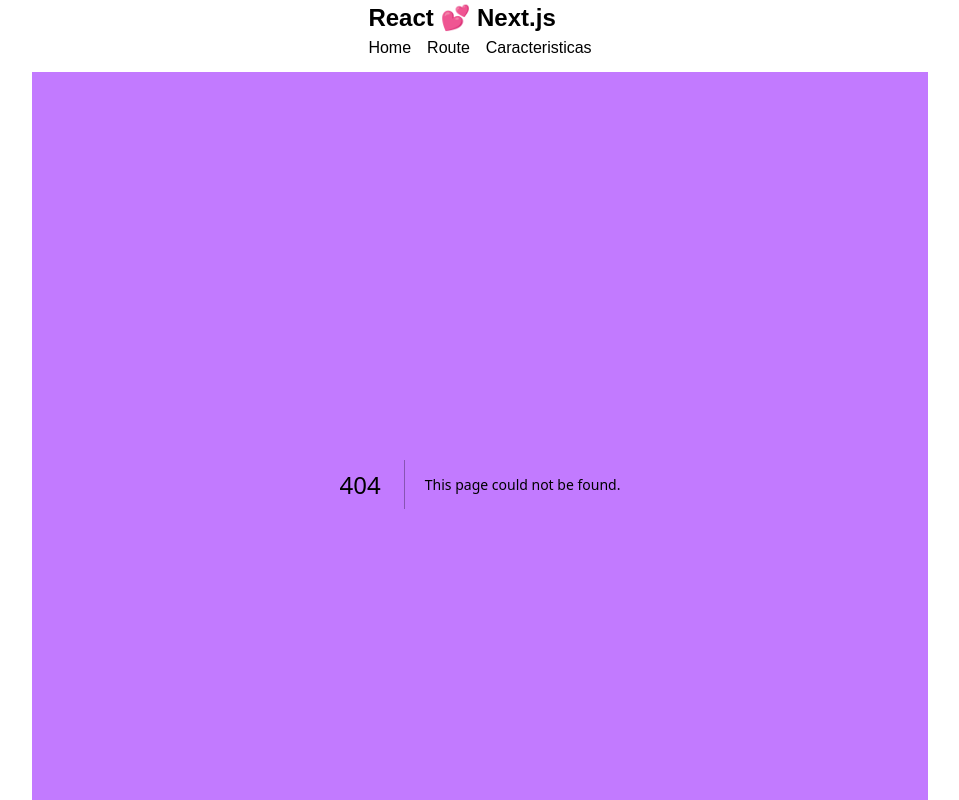
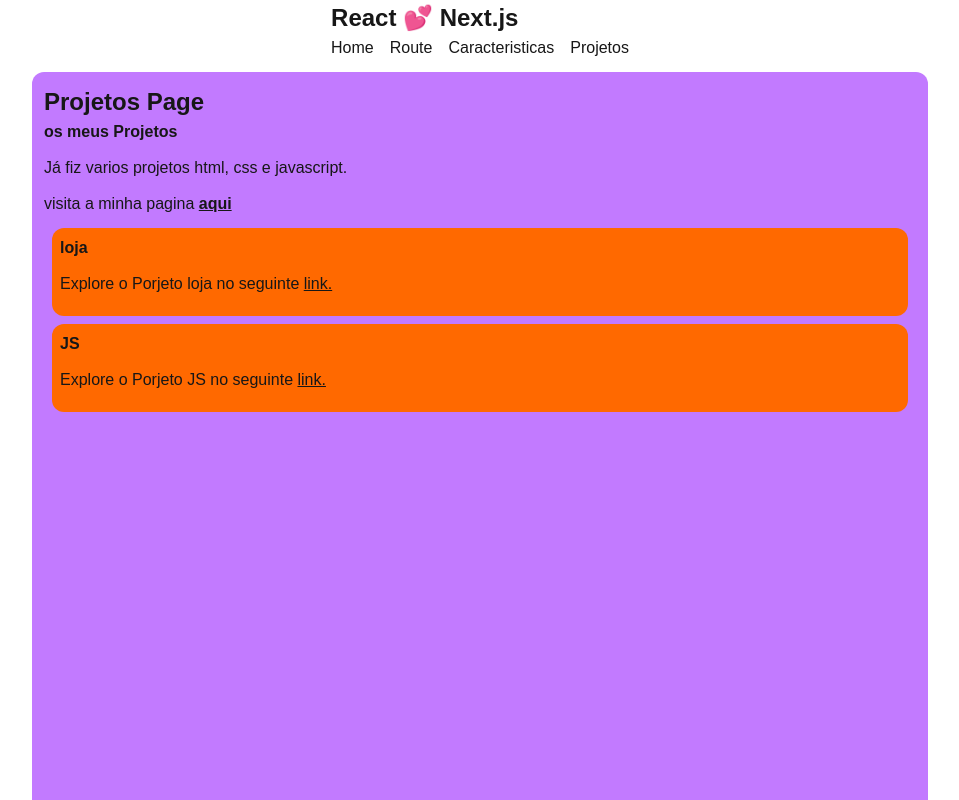
Before and after one commit to AKADaniel-hub/next-akadaniel, a Next.js app: page /projetos in a window 1280 px wide. Before the commit this address had no page. Shown: the top 800 px of the page, without its empty margins (160-1119 px from the left). Built offline with nearby package versions, Linux system fonts and the light colour scheme.

Commit message:
Lab9 a meio lab8 a meio..

```diff
--- a/app/layout.tsx
+++ b/app/layout.tsx
@@ -48,10 +48,10 @@
             <Link href="/">Home</Link>
             <Link href="/route">Route</Link>
             <Link href="/caracteristicas">Caracteristicas</Link>
+            <Link href="/projetos">Projetos</Link>
           </nav>
 
         </header>
-
 
 
         <main className="
@@ -59,7 +59,8 @@
         w-[70vw]
         m-3
         p-3
-        min-h-[60vw]
+        min-h-[90vw]
+        rounded-xl
         ">
           {children}
         </main>
--- /dev/null
+++ b/app/projetos/page.tsx
@@ -0,0 +1,13 @@
+import DescricaoProjetos from '@/components/DescricaoProjetos/DescricaoProjetos';
+
+export default function ProjetosPage() {
+
+
+    return (
+        <div>
+            <h1>Projetos Page</h1>
+            <DescricaoProjetos />
+
+        </div>
+    )
+}
--- /dev/null
+++ b/app/tecnologias/[tecnologia]/page.tsx
@@ -0,0 +1,26 @@
+'use client'
+
+import tecnologias from '@/data/tecnologias.json'
+import { useParams } from 'next/navigation';
+
+export default function TecnologiaPage() {
+    const params = useParams();
+    const id = Number(params.tecnologia)
+
+    return (
+        <div className='
+    bg-emerald-200
+                    p-4
+                    rounded-lg
+                    shadow
+                    min-h-[90vw]
+    '
+
+        >
+            <h2 className='font-bold mt-2 text-black'>{tecnologias[id].title}</h2>
+            <p className='text-sm text-stone-800'>{tecnologias[id].description}</p>
+
+        </div>
+    )
+
+}
--- a/app/tecnologias/page.tsx
+++ b/app/tecnologias/page.tsx
@@ -1,10 +1,7 @@
-import Image from 'next/image';
-import tecnologias from '@/app/data/tecnologias.json';
+import Tecnologia from '@/components/tecnologia/tecnologia'
 
 
-
-export default function page() {
-
+export default function tecnologiaPage() {
 
 
     return (
@@ -13,21 +10,8 @@
                 fontSize: 20
             }}><strong>Tecnologias Aprendidas:</strong></h1>
 
-            <div className="grid grid-cols-2 gap-4 mt-4">
-                {tecnologias.map((tech, i) => (
-                    <div key={i} className="bg-white p-4 rounded-lg shadow">
-                        <Image
-                            src={`/tecnologias/${tech.image}`}
-                            alt={`Logotipo do ${tech.title}`}
-                            width={200}
-                            height={200}
-                        />
-                        <h3 className="font-bold mt-2">{tech.title}</h3>
-                        <p className="text-sm">{tech.description}</p>
-                        <p className="text-yellow-500">{'⭐'.repeat(tech.rating)}</p>
-                    </div>
-                ))}
-            </div>
+            <Tecnologia />
+
         </div>
     )
 
--- /dev/null
+++ b/components/DescricaoProjetos/DescricaoProjetos.tsx
@@ -0,0 +1,33 @@
+import Link from 'next/link'
+import Projeto from '../Projeto/Projeto';
+
+export default function DescricaoProjetos() {
+    return (
+        <>
+            <h2>os meus Projetos</h2>
+            <p>Já fiz varios projetos html, css e javascript.</p>
+            <p>visita a minha pagina&nbsp;
+                <Link
+                    href="https://akadaniel-hub.github.io/"
+                    className='font-bold underline'
+                    target='_blank'
+                >
+                    aqui
+                </Link>
+            </p>
+
+
+
+            <Projeto
+                nome="loja"
+                url="https://akadaniel-hub.github.io/lab7/index.html"
+            />
+            <Projeto
+                nome="JS"
+                url="https://akadaniel-hub.github.io/lab5/index.html"
+            />
+
+
+        </>
+    );
+}
--- /dev/null
+++ b/components/Projeto/Projeto.tsx
@@ -0,0 +1,36 @@
+import Link from "next/link"
+
+interface ProjetoProps {
+    nome: string
+    url: string
+}
+
+
+
+export default function Projeto({ nome, url }: ProjetoProps) {
+
+    return (
+        <article className="
+        bg-orange-500
+        p-2
+        m-2
+        rounded-xl
+        ">
+            <h2>{nome}</h2>
+            <p>Explore o Porjeto {nome} no seguinte&nbsp;
+
+                <Link
+                href={url}
+                className="underline bold"
+                target="_blank
+                ">
+                    link.
+                </Link>
+
+            </p>
+
+        </article>
+    )
+
+
+}
--- /dev/null
+++ b/components/tecnologia/tecnologia.tsx
@@ -0,0 +1,38 @@
+import Image from 'next/image';
+import tecnologias from '@/data/tecnologias.json';
+import Link from 'next/link';
+
+
+
+export  default function tecnologia(){
+
+
+    return(
+
+
+        <div className="
+            grid grid-cols-2
+            gap-4
+            mt-4
+            ">
+                {tecnologias.map((tech, i) => (
+                    <div key={i} className="
+                    bg-emerald-200
+                    p-4
+                    rounded-lg
+                    shadow
+                       ">
+                        <Image className='text-black'
+                            src={`/tecnologias/${tech.image}`}
+                            alt={`Logotipo do ${tech.title}`}
+                            width={200}
+                            height={200}
+                        />
+                        <h3 className="font-bold mt-2 text-black">{tech.title}</h3>
+                        <p className="text-sm text-stone-800">{tech.description}</p>
+                        <p className="text-yellow-500">{'⭐'.repeat(tech.rating)}</p>
+                    </div>
+                ))}
+            </div>
+    )
+}
```
Also changed, not shown: data/tecnologias.json (renamed from app/data/tecnologias.json).
